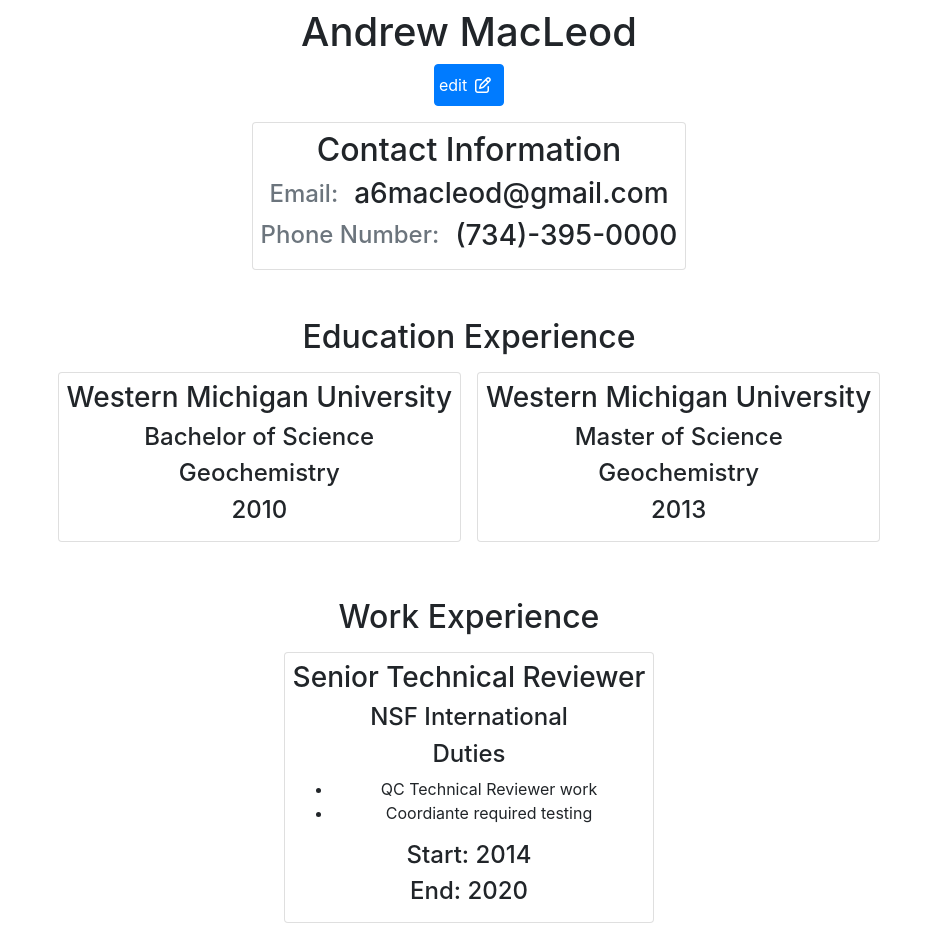
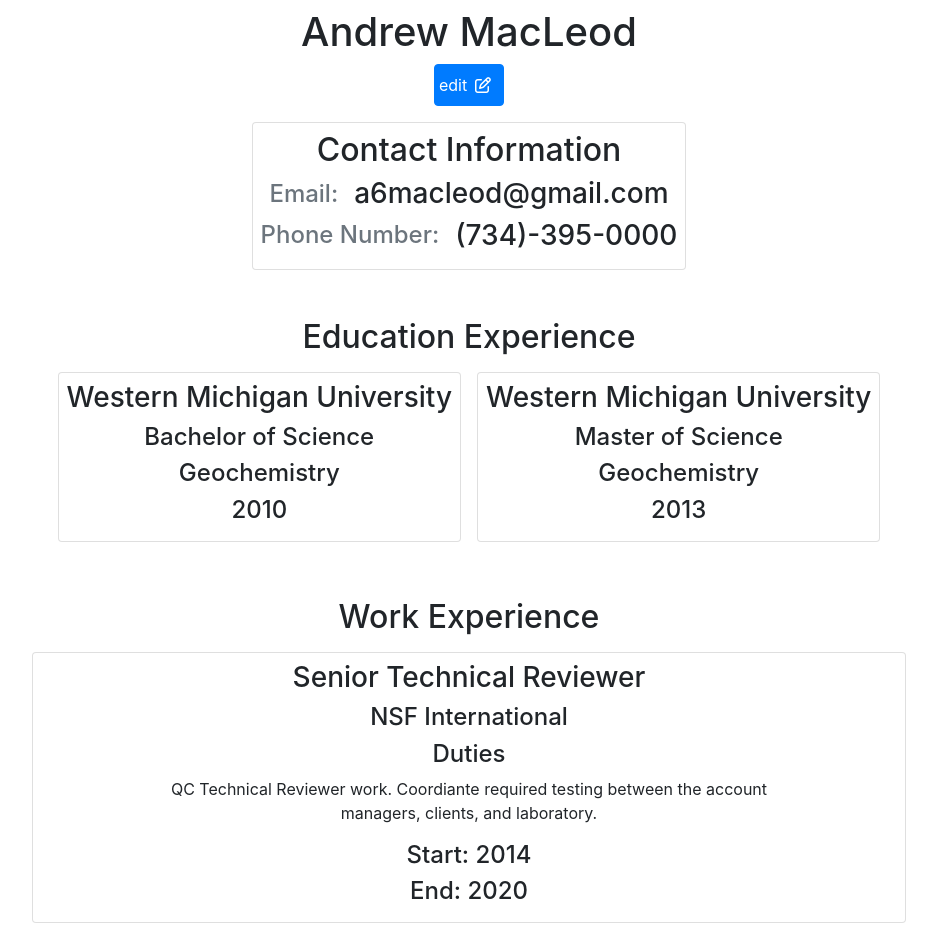
Before and after one commit to a6macleod/cv-project, a React (Create React App) app: page / in a window 1280 px wide. Shown: the whole page, without its empty margins (171-1108 px from the left). Built offline with nearby package versions, Linux system fonts and the light colour scheme.

Commit message:
Update Experience duties to a single string not li elements

```diff
--- a/src/App.js
+++ b/src/App.js
@@ -37,7 +37,8 @@ class App extends React.Component {
         {
           jobTitle: "Senior Technical Reviewer",
           company: "NSF International",
-          duties: ["QC Technical Reviewer work", "Coordiante required testing"],
+          duties:
+            "QC Technical Reviewer work. Coordiante required testing between the account managers, clients, and laboratory.",
           startYear: "2014",
           endYear: "2020",
         },
@@ -52,6 +53,22 @@ class App extends React.Component {
     this.addExperience = this.addExperience.bind(this);
     this.deleteEducation = this.deleteEducation.bind(this);
     this.deleteExperience = this.deleteExperience.bind(this);
+    this.addDuty = this.addDuty.bind(this);
+  }
+
+  addDuty() {
+    let temp = [...this.state.experience];
+    const newExperience = {
+      jobTitle: "",
+      company: "",
+      duties: [],
+      startYear: "",
+      endYear: "",
+    };
+    const tempState = temp.concat(newExperience);
+    this.setState({
+      experience: tempState,
+    });
   }
 
   deleteExperience(index) {
--- a/src/components/EditExperience.js
+++ b/src/components/EditExperience.js
@@ -69,17 +69,15 @@ class EditExperience extends React.Component {
                       Duties:
                     </label>
                     <div className="d-flex flex-column">
-                      {exp.duties.map((duty, indexDuty) => {
-                        return (
-                          <input
-                            type="text"
-                            name="duties"
-                            data-index={indexDuty}
-                            value={duty}
-                            onChange={this.handleChange}
-                          />
-                        );
-                      })}
+                      <textarea
+                        id="experienceDuty"
+                        cols="30"
+                        rows="10"
+                        type="textarea"
+                        name="duties"
+                        value={exp.duties}
+                        onChange={this.handleChange}
+                      />
                     </div>
                   </div>
                   <div className="wrapper d-flex justify-content-center align-items-center">
--- a/src/components/Experience.js
+++ b/src/components/Experience.js
@@ -8,22 +8,23 @@ const Experience = (props) => {
       <div className="row justify-content-center">
         {props.experience.map((exp) => {
           return (
-            <div key={uniqid()} className="col-sm- wrapper card p-2 m-2">
+            <div
+              key={uniqid()}
+              className="col-sm- wrapper card p-2 m-2 text-align-center"
+            >
               <h3 key={uniqid()} className="jobTitle">
                 {exp.jobTitle}
               </h3>
               <h4 key={uniqid()} className="company">
                 {exp.company}
               </h4>
-              <div className="wrapper">
+              <div className="wrapper w-75 m-auto">
                 <h4 key={uniqid()} className="duties">
                   Duties
                 </h4>
-                <ul>
-                  {exp.duties.map((duty) => {
-                    return <li key={uniqid()}>{duty}</li>;
-                  })}
-                </ul>
+                <p className="" key={uniqid()}>
+                  {exp.duties}
+                </p>
               </div>
               <h4 key={uniqid()} className="startYear">
                 Start: {exp.startYear}
```
